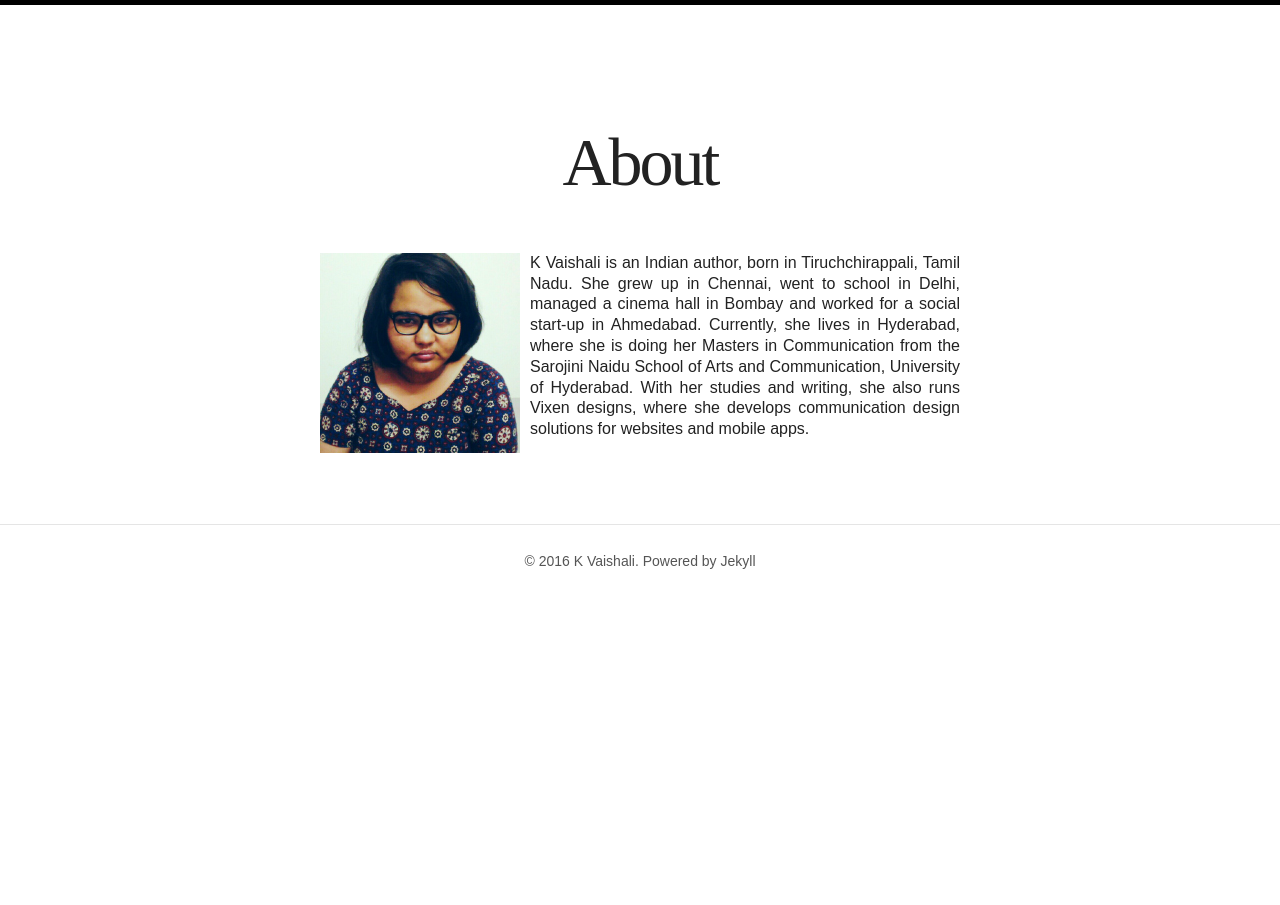
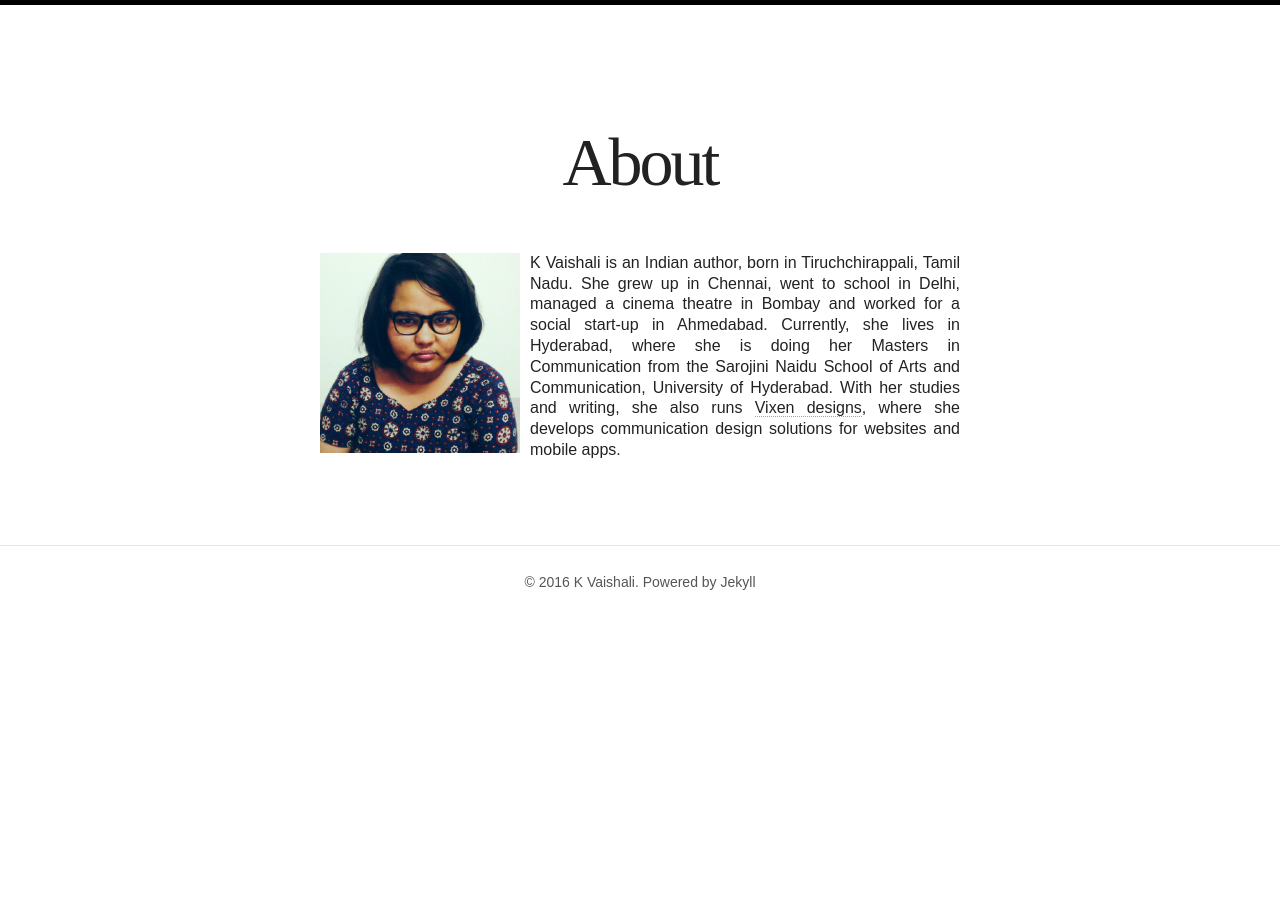
Before and after one commit to vaishk/vaishk.github.io, a Jekyll site: the page built from about.md, in a window 1280 px wide. Built offline with Jekyll 4.4.1, drawn with Linux system fonts in a browser that asks for light colours; nearby versions of some CDN libraries; some web fonts are replaced.

Commit message:
Debug about 6

```diff
--- a/about.md
+++ b/about.md
@@ -6,4 +6,4 @@ tags: [Life]
 modified: 2016-07-12
 ---
 
-![image-left](/images/me.jpg){: .me} K Vaishali is an Indian author, born in Tiruchchirappali, Tamil Nadu. She grew up in Chennai, went to school in Delhi, managed a cinema hall in Bombay and worked for a social start-up in Ahmedabad. Currently, she lives in Hyderabad, where she is doing her Masters in Communication from the Sarojini Naidu School of Arts and Communication, University of Hyderabad. With her studies and writing, she also runs Vixen designs, where she develops communication design solutions for websites and mobile apps.
+![image-left](/images/me.jpg){: .me} K Vaishali is an Indian author, born in Tiruchchirappali, Tamil Nadu. She grew up in Chennai, went to school in Delhi, managed a cinema theatre in Bombay and worked for a social start-up in Ahmedabad. Currently, she lives in Hyderabad, where she is doing her Masters in Communication from the Sarojini Naidu School of Arts and Communication, University of Hyderabad. With her studies and writing, she also runs [Vixen designs](http://vixendesigns.in), where she develops communication design solutions for websites and mobile apps.
```
